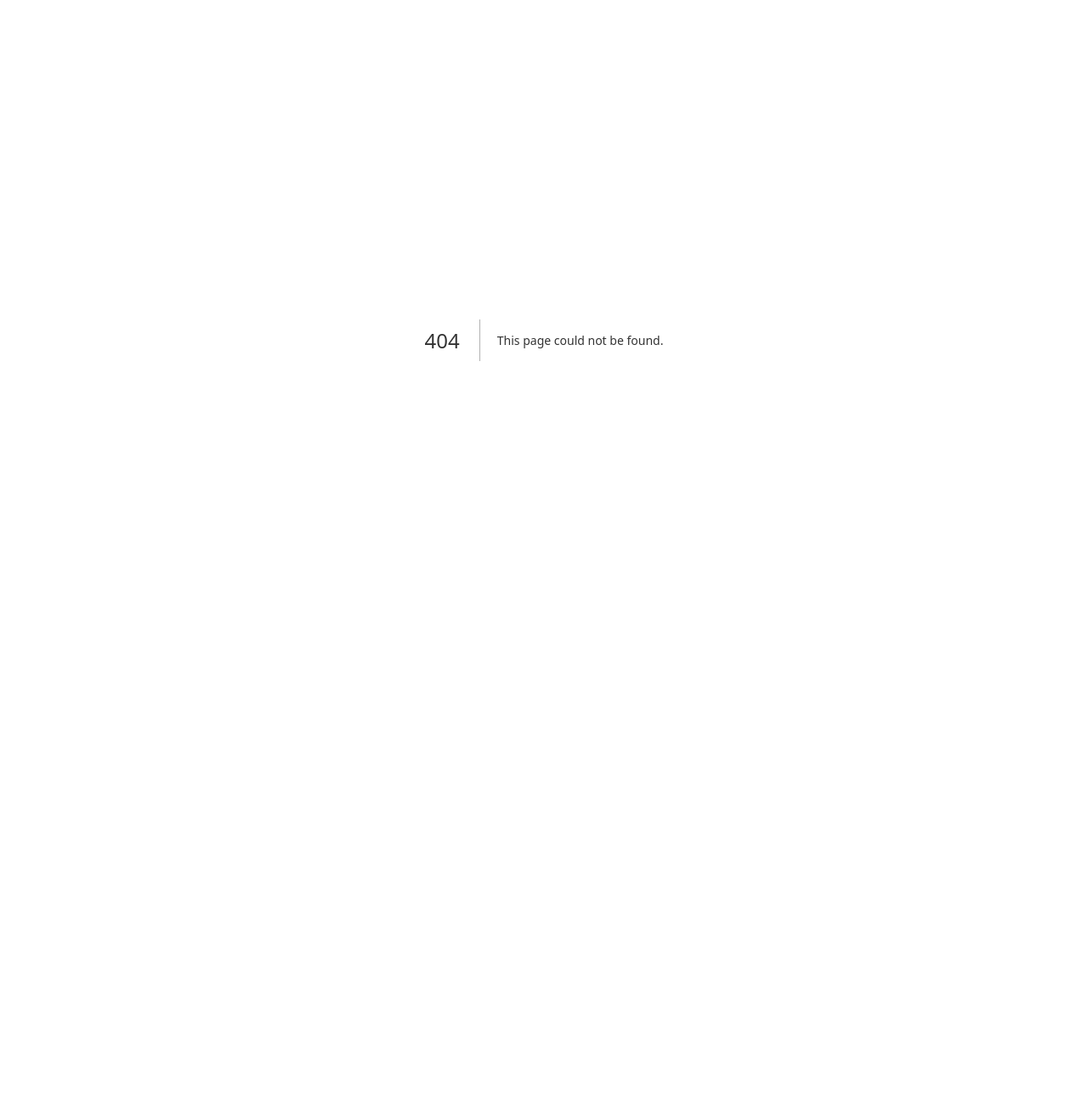
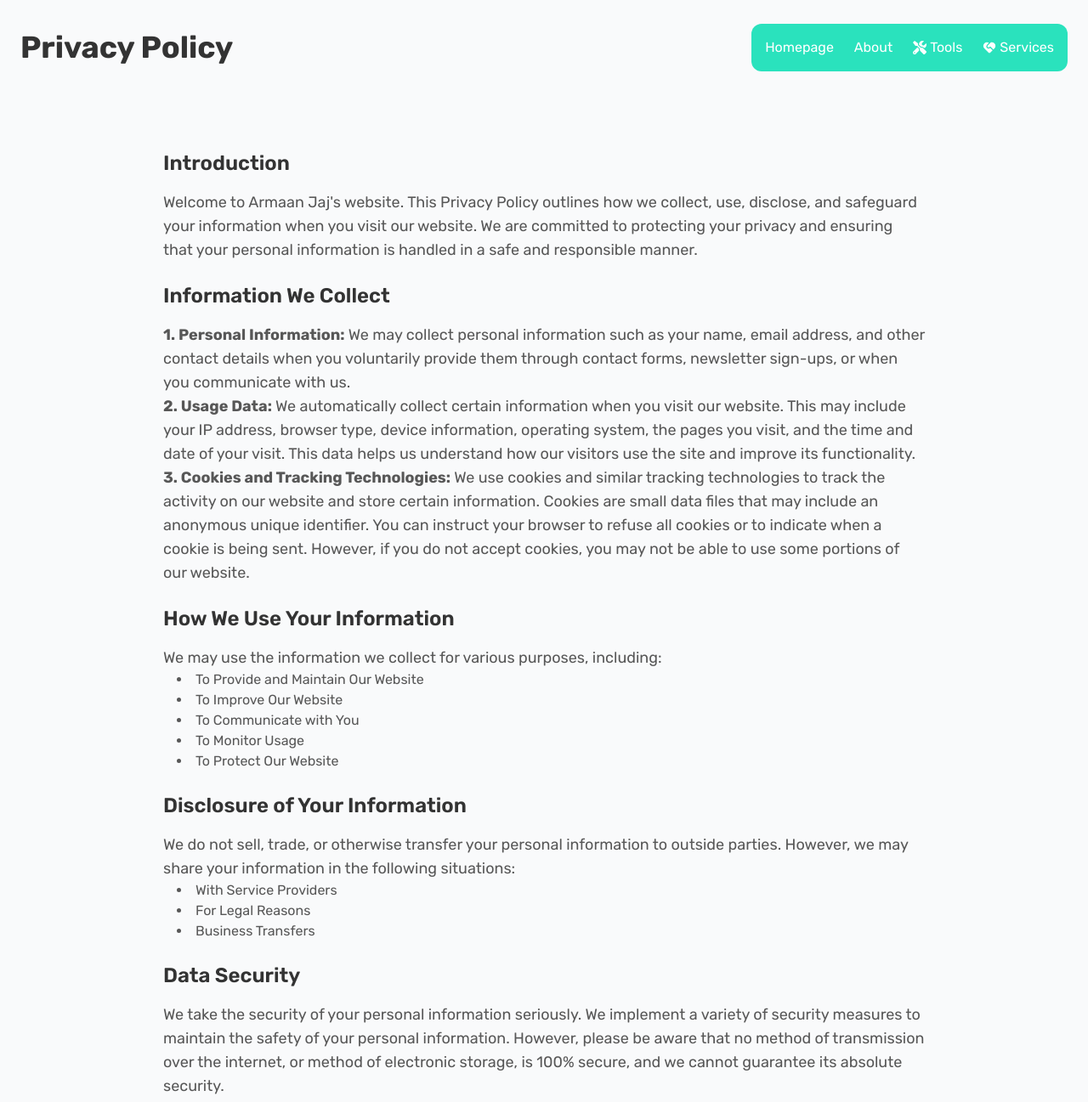
Before and after one commit to monk-27/portfolio, a Next.js app: page /privacy-policy in a window 1280 px wide. Before the commit this address had no page. Shown: the top 1297 px of the page at 85% size. Before the commit the page ends 800 px from the top, so only its background shows below. Built offline with nearby package versions, Linux system fonts and the light colour scheme.

Commit message:
Design privacy policy
Outline policies and conditions related to using this website.

```diff
--- /dev/null
+++ b/src/app/privacy-policy/page.tsx
@@ -0,0 +1,173 @@
+import DynamicNavbar from "@/components/ui/DynamicNavbar";
+import Footer from "@/components/ui/Footer";
+import * as React from "react";
+
+export interface IPrivacyPolicyPageProps {}
+
+export default function PrivacyPolicyPage(props: IPrivacyPolicyPageProps) {
+    return (
+        <main className="bg-white">
+            <DynamicNavbar title="Privacy Policy" />
+            <div className="py-16 px-6 bg-gray-50">
+                <div className="container mx-auto max-w-4xl">
+                    <section className="mb-6">
+                        <h2 className="text-2xl font-semibold mb-4">
+                            Introduction
+                        </h2>
+                        <p className="text-lg">
+                            Welcome to Armaan Jaj's website. This Privacy Policy
+                            outlines how we collect, use, disclose, and
+                            safeguard your information when you visit our
+                            website. We are committed to protecting your privacy
+                            and ensuring that your personal information is
+                            handled in a safe and responsible manner.
+                        </p>
+                    </section>
+
+                    <section className="mb-6">
+                        <h2 className="text-2xl font-semibold mb-4">
+                            Information We Collect
+                        </h2>
+                        <p className="text-lg">
+                            <strong>1. Personal Information:</strong> We may
+                            collect personal information such as your name,
+                            email address, and other contact details when you
+                            voluntarily provide them through contact forms,
+                            newsletter sign-ups, or when you communicate with
+                            us.
+                        </p>
+                        <p className="text-lg">
+                            <strong>2. Usage Data:</strong> We automatically
+                            collect certain information when you visit our
+                            website. This may include your IP address, browser
+                            type, device information, operating system, the
+                            pages you visit, and the time and date of your
+                            visit. This data helps us understand how our
+                            visitors use the site and improve its functionality.
+                        </p>
+                        <p className="text-lg">
+                            <strong>
+                                3. Cookies and Tracking Technologies:
+                            </strong>{" "}
+                            We use cookies and similar tracking technologies to
+                            track the activity on our website and store certain
+                            information. Cookies are small data files that may
+                            include an anonymous unique identifier. You can
+                            instruct your browser to refuse all cookies or to
+                            indicate when a cookie is being sent. However, if
+                            you do not accept cookies, you may not be able to
+                            use some portions of our website.
+                        </p>
+                    </section>
+
+                    <section className="mb-6">
+                        <h2 className="text-2xl font-semibold mb-4">
+                            How We Use Your Information
+                        </h2>
+                        <p className="text-lg">
+                            We may use the information we collect for various
+                            purposes, including:
+                        </p>
+                        <ul className="list-disc list-inside pl-4">
+                            <li>To Provide and Maintain Our Website</li>
+                            <li>To Improve Our Website</li>
+                            <li>To Communicate with You</li>
+                            <li>To Monitor Usage</li>
+                            <li>To Protect Our Website</li>
+                        </ul>
+                    </section>
+
+                    <section className="mb-6">
+                        <h2 className="text-2xl font-semibold mb-4">
+                            Disclosure of Your Information
+                        </h2>
+                        <p className="text-lg">
+                            We do not sell, trade, or otherwise transfer your
+                            personal information to outside parties. However, we
+                            may share your information in the following
+                            situations:
+                        </p>
+                        <ul className="list-disc list-inside pl-4">
+                            <li>With Service Providers</li>
+                            <li>For Legal Reasons</li>
+                            <li>Business Transfers</li>
+                        </ul>
+                    </section>
+
+                    <section className="mb-6">
+                        <h2 className="text-2xl font-semibold mb-4">
+                            Data Security
+                        </h2>
+                        <p className="text-lg">
+                            We take the security of your personal information
+                            seriously. We implement a variety of security
+                            measures to maintain the safety of your personal
+                            information. However, please be aware that no method
+                            of transmission over the internet, or method of
+                            electronic storage, is 100% secure, and we cannot
+                            guarantee its absolute security.
+                        </p>
+                    </section>
+
+                    <section className="mb-6">
+                        <h2 className="text-2xl font-semibold mb-4">
+                            Your Privacy Rights
+                        </h2>
+                        <p className="text-lg">
+                            You have certain rights regarding your personal
+                            information, including:
+                        </p>
+                        <ul className="list-disc list-inside pl-4">
+                            <li>Access</li>
+                            <li>Correction</li>
+                            <li>Deletion</li>
+                            <li>Objection</li>
+                            <li>Withdrawal of Consent</li>
+                        </ul>
+                    </section>
+
+                    <section className="mb-6">
+                        <h2 className="text-2xl font-semibold mb-4">
+                            Third-Party Links
+                        </h2>
+                        <p className="text-lg">
+                            Our website may contain links to third-party
+                            websites. We are not responsible for the privacy
+                            practices or content of these third-party sites. We
+                            encourage you to review the privacy policies of any
+                            sites you visit through external links.
+                        </p>
+                    </section>
+
+                    <section className="mb-6">
+                        <h2 className="text-2xl font-semibold mb-4">
+                            Changes to This Privacy Policy
+                        </h2>
+                        <p className="text-lg">
+                            We may update our Privacy Policy from time to time.
+                            Any changes will be posted on this page with an
+                            updated "Last Updated" date. We encourage you to
+                            review this Privacy Policy periodically for any
+                            changes.
+                        </p>
+                    </section>
+
+                    <section>
+                        <h2 className="text-2xl font-semibold mb-4">
+                            Contact Us
+                        </h2>
+                        <p className="text-lg">
+                            If you have any questions or concerns about this
+                            Privacy Policy, please email your questions or
+                            concerns at:
+                        </p>
+                        <p className="text-lg">
+                            <strong>Email:</strong> armaansjaj@gmail.com
+                        </p>
+                    </section>
+                </div>
+            </div>
+            <Footer />
+        </main>
+    );
+}
```
